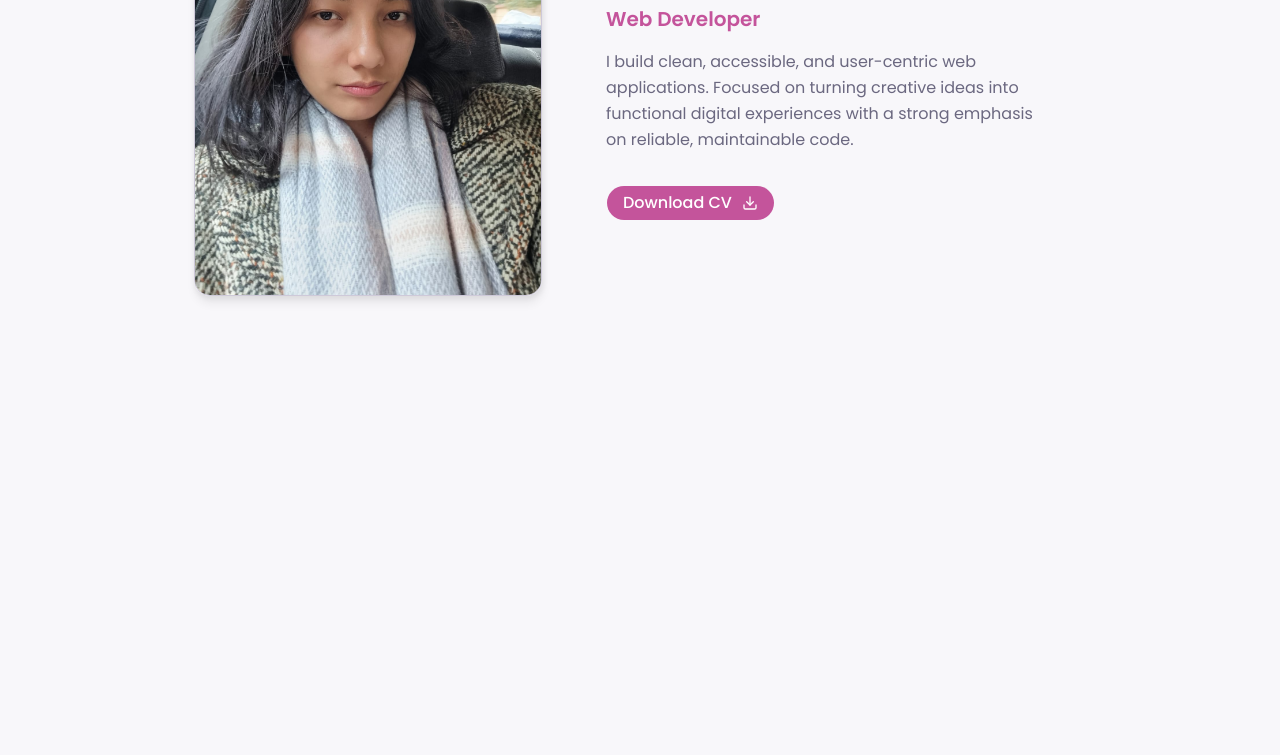
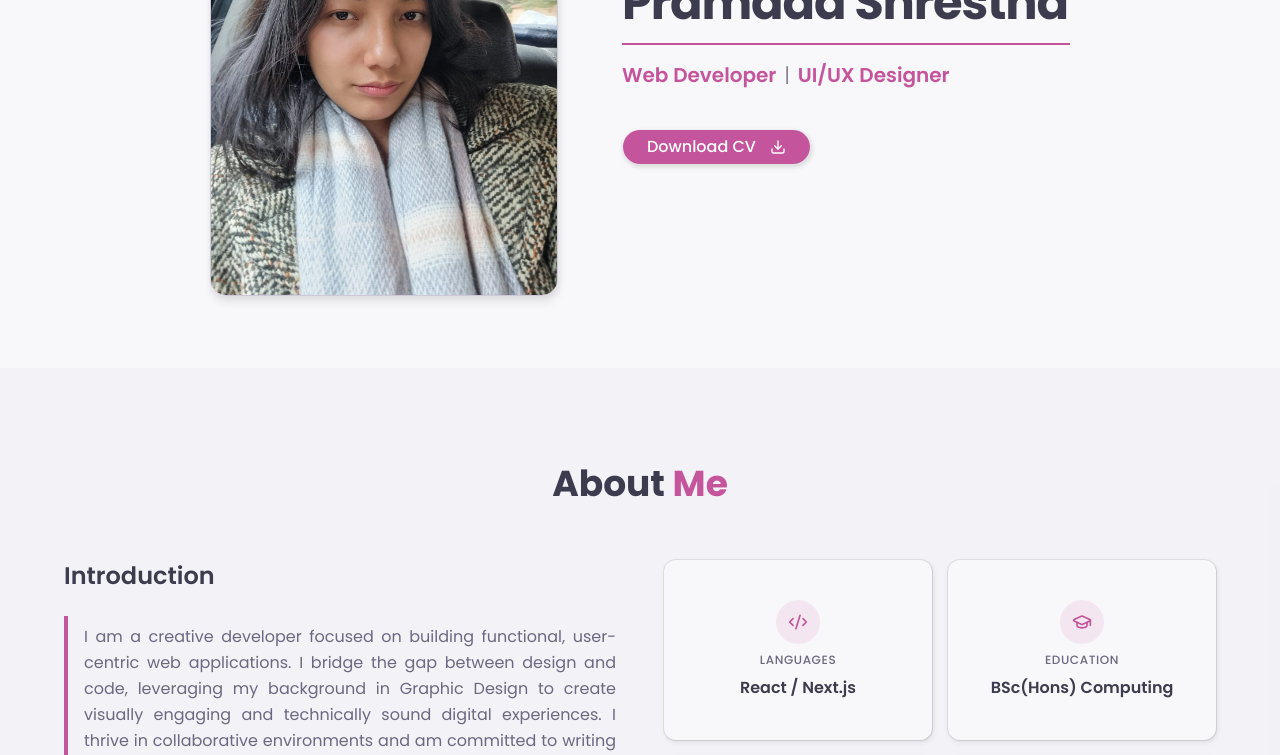
Before and after one commit to pramms19/Portfolio, a Next.js app: page / in a window 1280 px wide. Shown: the part 280-1035 px from the top of the page. Before the commit the page ends 800 px from the top, so only its background shows below. Built offline with nearby package versions, Linux system fonts and the light colour scheme.

Commit message:
Added about section with animations.

```diff
--- a/app/layout.tsx
+++ b/app/layout.tsx
@@ -20,10 +20,14 @@ export default function RootLayout({
   return (
     <html
       lang="en"
-      className={cn(poppins.className, "font-sans", geist.variable)}
+      className={cn(
+        poppins.className,
+        "font-sans scroll-smooth",
+        geist.variable,
+      )}
       suppressHydrationWarning
     >
-      <body>
+      <body className="min-h-screen bg-background antialiased">
         <main>
           <ThemeProvider attribute="class" defaultTheme="system" enableSystem>
             {children}
--- a/app/page.tsx
+++ b/app/page.tsx
@@ -1,3 +1,4 @@
+import About from "@/components/about";
 import HeroSection from "@/components/hero-section";
 import Navbar from "@/components/navbar";
 import Image from "next/image";
@@ -7,6 +8,7 @@ export default function Home() {
     <div>
       <Navbar />
       <HeroSection />
+      <About />
     </div>
   );
 }
--- /dev/null
+++ b/components/about.tsx
@@ -0,0 +1,77 @@
+"use client"; // Must be at the top for animations
+
+import { motion } from "framer-motion";
+import { Code2, GraduationCap, BriefcaseBusiness, File } from "lucide-react";
+import { Card, CardContent } from "@/components/ui/card";
+
+export default function AboutSection() {
+  const stats = [
+    { icon: <Code2 className="w-5 h-5" />, label: "Languages", value: "React / Next.js" },
+    { icon: <GraduationCap className="w-5 h-5" />, label: "Education", value: "BSc(Hons) Computing" },
+    { icon: <File className="w-5 h-5" />, label: "Projects", value: "Websites / App" },
+    { icon: <BriefcaseBusiness className="w-5 h-5" />, label: "Experience", value: "Design & Dev" },
+  ];
+
+  return (
+    <section id="about" className="py-24 my-8 px-6 bg-muted/20 overflow-hidden">
+      <motion.div
+        initial={{ opacity: 0, y: 20 }}
+        whileInView={{ opacity: 1, y: 0 }}
+        viewport={{ once: true }}
+        transition={{ duration: 0.5 }}
+        className="max-w-6xl mx-auto"
+      >
+        <h2 className="text-3xl md:text-4xl font-bold mb-14 text-center">
+          About <span className="text-primary">Me</span>
+        </h2>
+
+        <div className="grid grid-cols-1 md:grid-cols-2 gap-12 items-start">
+          {/* Left Side: Story */}
+          <motion.div
+            initial={{ opacity: 0, x: -50 }}
+            whileInView={{ opacity: 1, x: 0 }}
+            viewport={{ once: true }}
+            transition={{ duration: 0.5, delay: 0.2 }}
+            className="space-y-6"
+          >
+            <h3 className="text-2xl font-semibold">Introduction</h3>
+            <p className="border-l-4 border-primary pl-4 py-2 text-muted-foreground text-justify leading-relaxed">
+              I am a creative developer focused on building functional,
+              user-centric web applications. I bridge the gap between design
+              and code, leveraging my background in Graphic Design to create
+              visually engaging and technically sound digital experiences. I
+              thrive in collaborative environments and am committed to writing
+              clean, maintainable code.
+            </p>
+          </motion.div>
+
+          {/* Right Side: Quick Facts Cards */}
+          <div className="grid grid-cols-1 sm:grid-cols-2 gap-4">
+            {stats.map((stat, index) => (
+              <motion.div
+                key={index}
+                initial={{ opacity: 0, scale: 0.9 }}
+                whileInView={{ opacity: 1, scale: 1 }}
+                viewport={{ once: true }}
+                transition={{ duration: 0.3, delay: index * 0.1 }} // Staggered effect
+                whileHover={{ y: -5 }} // Small hover pop
+              >
+                <Card className="border-none shadow-sm bg-background h-full">
+                  <CardContent className="p-6 flex flex-col items-center text-center space-y-2">
+                    <div className="p-3 bg-primary/10 rounded-full text-primary">
+                      {stat.icon}
+                    </div>
+                    <p className="text-xs font-medium uppercase text-muted-foreground tracking-wider">
+                      {stat.label}
+                    </p>
+                    <p className="font-semibold text-sm md:text-base">{stat.value}</p>
+                  </CardContent>
+                </Card>
+              </motion.div>
+            ))}
+          </div>
+        </div>
+      </motion.div>
+    </section>
+  );
+}
--- a/components/hero-section.tsx
+++ b/components/hero-section.tsx
@@ -1,13 +1,24 @@
+"use client";
+
 import Image from "next/image";
 import { Button } from "./ui/button";
 import { Download } from "lucide-react";
+import { motion } from "framer-motion";
 
 export default function HeroSection() {
   return (
-    <section className="flex items-center justify-center px-4 md:px-8 pt-32 pb-10">
+    <section
+      id="home"
+      className="flex items-center justify-center px-4 md:px-8 pt-32 pb-10"
+    >
       <div className="flex flex-col md:flex-row justify-between gap-8 md:gap-16 items-center max-w-5xl">
         {/* Image Container */}
-        <div className="shrink-0">
+        <motion.div
+          initial={{ opacity: 0, x: -50 }}
+          animate={{ opacity: 1, x: 0 }}
+          transition={{ duration: 0.6, ease: "easeOut" }}
+          className="shrink-0"
+        >
           <Image
             src="/me.jpeg"
             alt="Pramada Shrestha"
@@ -16,30 +27,63 @@ export default function HeroSection() {
             className="rounded-2xl h-72 w-72 md:h-112 md:w-87 object-cover border border-border shadow-xl"
             priority
           />
-        </div>
+        </motion.div>
 
         {/* Content Container */}
         <div className="text-center md:text-left">
-          <h1 className="text-3xl md:text-5xl font-bold tracking-tight">
+          <motion.h1
+            initial={{ opacity: 0, y: 20 }}
+            animate={{ opacity: 1, y: 0 }}
+            transition={{ duration: 0.5 }}
+            className="text-3xl md:text-5xl font-bold tracking-tight"
+          >
             Pramada Shrestha
-          </h1>
+          </motion.h1>
 
-          <div className="border-t border-muted-foreground/30 my-4 w-120 mx-auto md:mx-0" />
+          {/* Animated Divider Line */}
+          <motion.div
+            initial={{ width: 0 }}
+            animate={{ width: "80px" }} // Changed from 120 to a cleaner 80px
+            transition={{ duration: 0.8, delay: 0.5, ease: "easeOut" }}
+            className="border-t-2 border-primary my-4 mx-auto md:mx-0 min-w-md max-w-lg"
+          />
 
-          <p className="text-lg md:text-xl font-semibold text-primary mb-4">
-            Web Developer
-          </p>
+          <motion.div
+            initial={{ opacity: 0 }}
+            animate={{ opacity: 1 }}
+            transition={{ delay: 0.8 }}
+            className="text-lg md:text-xl font-semibold text-primary mb-4 flex justify-center md:justify-start gap-2"
+          >
+            <p>Web Developer</p>
+            <p className="text-muted-foreground font-light">|</p>
+            <p>UI/UX Designer</p>
+          </motion.div>
 
-          <p className="text-sm md:text-base text-muted-foreground max-w-md leading-relaxed">
-            I build clean, accessible, and user-centric web applications.
-            Focused on turning creative ideas into functional digital
-            experiences with a strong emphasis on reliable, maintainable code.
-          </p>
+          {/* <motion.p
+            initial={{ opacity: 0 }}
+            animate={{ opacity: 1 }}
+            transition={{ delay: 1 }}
+            className="text-sm md:text-base text-muted-foreground max-w-md leading-relaxed"
+          >
+            I bridge the gap between design and code, building functional
+            and user-centric web applications with clean, maintainable code.
+          </motion.p> */}
 
-          <Button className="rounded-full mt-8 px-4 text-base hover:bg-primary-foreground text-white" size="lg">
-            Download CV
-            <Download className="ml-1 h-4 w-4 transition-transform" />
-          </Button>
+          <motion.div
+            initial={{ opacity: 0, y: 10 }}
+            animate={{ opacity: 1, y: 0 }}
+            transition={{ delay: 1.2 }}
+            whileHover={{ scale: 1.05 }}
+            whileTap={{ scale: 0.95 }}
+          >
+            <Button
+              className="rounded-full mt-6 px-6 text-white text-base font-medium shadow-md transition-all"
+              size="lg"
+            >
+              Download CV
+              <Download className="ml-2 h-4 w-4" />
+            </Button>
+          </motion.div>
         </div>
       </div>
     </section>
--- /dev/null
+++ b/components/ui/card.tsx
@@ -0,0 +1,103 @@
+import * as React from "react"
+
+import { cn } from "@/lib/utils"
+
+function Card({
+  className,
+  size = "default",
+  ...props
+}: React.ComponentProps<"div"> & { size?: "default" | "sm" }) {
+  return (
+    <div
+      data-slot="card"
+      data-size={size}
+      className={cn(
+        "group/card flex flex-col gap-4 overflow-hidden rounded-xl bg-card py-4 text-sm text-card-foreground ring-1 ring-foreground/10 has-data-[slot=card-footer]:pb-0 has-[>img:first-child]:pt-0 data-[size=sm]:gap-3 data-[size=sm]:py-3 data-[size=sm]:has-data-[slot=card-footer]:pb-0 *:[img:first-child]:rounded-t-xl *:[img:last-child]:rounded-b-xl",
+        className
+      )}
+      {...props}
+    />
+  )
+}
+
+function CardHeader({ className, ...props }: React.ComponentProps<"div">) {
+  return (
+    <div
+      data-slot="card-header"
+      className={cn(
+        "group/card-header @container/card-header grid auto-rows-min items-start gap-1 rounded-t-xl px-4 group-data-[size=sm]/card:px-3 has-data-[slot=card-action]:grid-cols-[1fr_auto] has-data-[slot=card-description]:grid-rows-[auto_auto] [.border-b]:pb-4 group-data-[size=sm]/card:[.border-b]:pb-3",
+        className
+      )}
+      {...props}
+    />
+  )
+}
+
+function CardTitle({ className, ...props }: React.ComponentProps<"div">) {
+  return (
+    <div
+      data-slot="card-title"
+      className={cn(
+        "text-base leading-snug font-medium group-data-[size=sm]/card:text-sm",
+        className
+      )}
+      {...props}
+    />
+  )
+}
+
+function CardDescription({ className, ...props }: React.ComponentProps<"div">) {
+  return (
+    <div
+      data-slot="card-description"
+      className={cn("text-sm text-muted-foreground", className)}
+      {...props}
+    />
+  )
+}
+
+function CardAction({ className, ...props }: React.ComponentProps<"div">) {
+  return (
+    <div
+      data-slot="card-action"
+      className={cn(
+        "col-start-2 row-span-2 row-start-1 self-start justify-self-end",
+        className
+      )}
+      {...props}
+    />
+  )
+}
+
+function CardContent({ className, ...props }: React.ComponentProps<"div">) {
+  return (
+    <div
+      data-slot="card-content"
+      className={cn("px-4 group-data-[size=sm]/card:px-3", className)}
+      {...props}
+    />
+  )
+}
+
+function CardFooter({ className, ...props }: React.ComponentProps<"div">) {
+  return (
+    <div
+      data-slot="card-footer"
+      className={cn(
+        "flex items-center rounded-b-xl border-t bg-muted/50 p-4 group-data-[size=sm]/card:p-3",
+        className
+      )}
+      {...props}
+    />
+  )
+}
+
+export {
+  Card,
+  CardHeader,
+  CardFooter,
+  CardTitle,
+  CardAction,
+  CardDescription,
+  CardContent,
+}
--- a/package.json
+++ b/package.json
@@ -11,6 +11,7 @@
   "dependencies": {
     "class-variance-authority": "^0.7.1",
     "clsx": "^2.1.1",
+    "framer-motion": "^12.38.0",
     "lucide-react": "^1.8.0",
     "next": "16.2.2",
     "next-themes": "^0.4.6",
```
Also changed, not shown: 1 other file (tests, documents, lock files or other folders).
